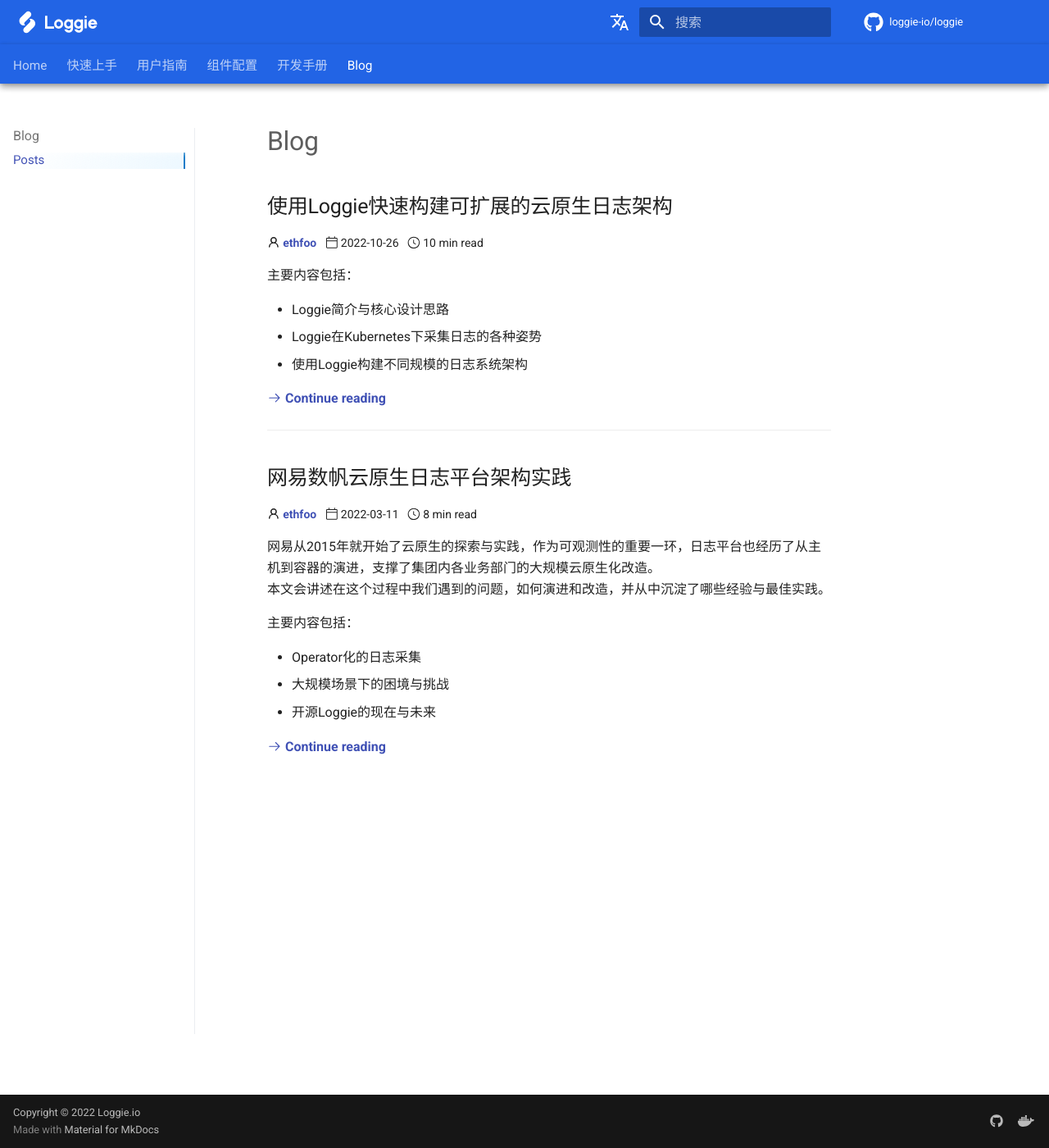
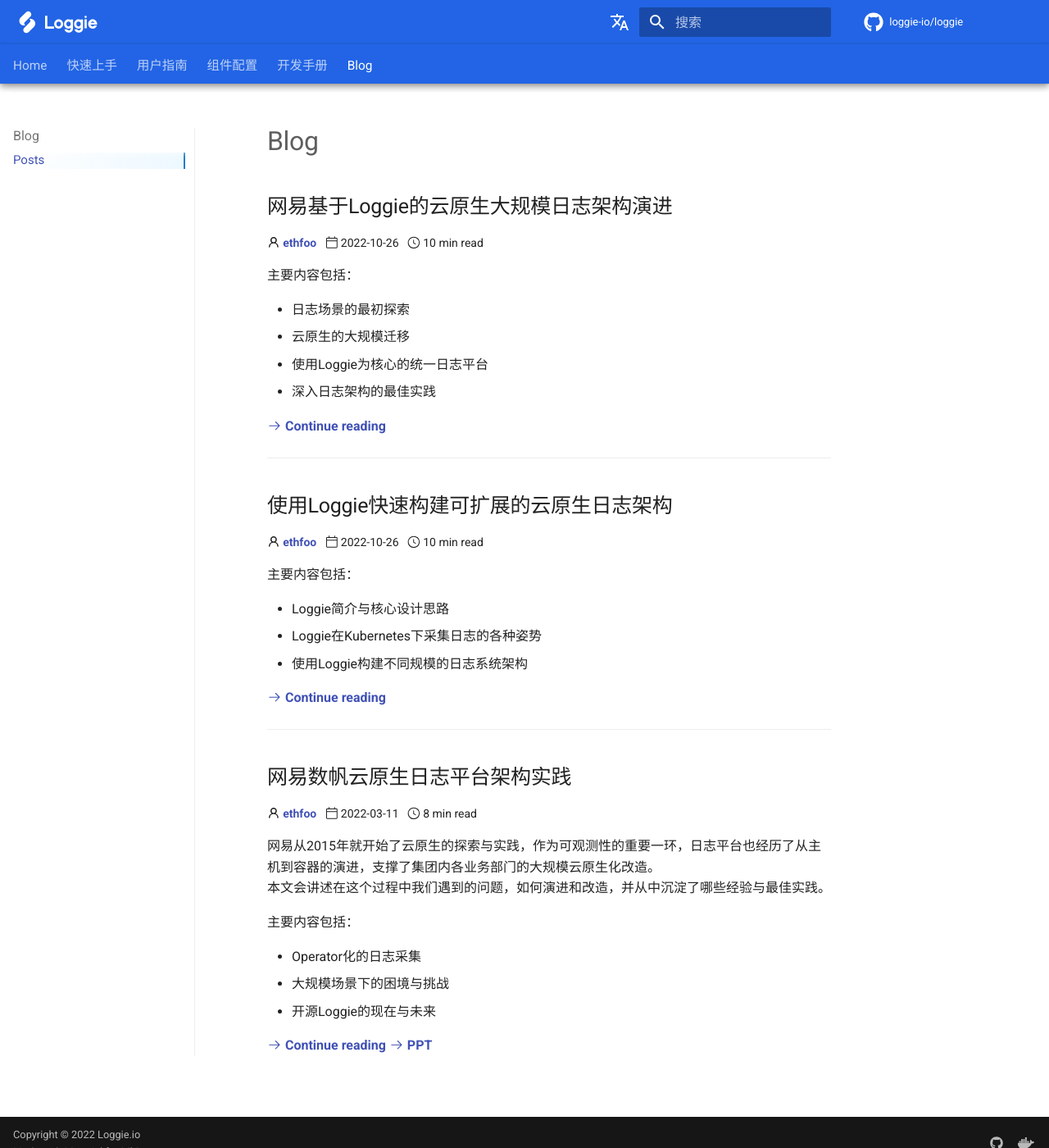
Before and after one commit to loggie-io/docs, an MkDocs documentation site: the page built from docs/blog/index.md, in a window 1280 px wide and 1400 px high. Shown: the whole window at 82% size. Built offline with MkDocs 1.6.1 and Material for MkDocs 9.7.7, drawn with Linux system fonts in a browser that asks for light colours; some web fonts are replaced; comment, search, counter and statistics services are not loaded.

Commit message:
Update index.md (#138)

```diff
--- a/docs/blog/index.md
+++ b/docs/blog/index.md
@@ -6,6 +6,30 @@
 </style>
 
 # Blog
+
+## 网易基于Loggie的云原生大规模日志架构演进
+
+<aside style="font-size: .7rem" markdown>
+<span>:octicons-person-16: [__ethfoo__] &nbsp;</span>
+<span>
+:octicons-calendar-24: 2022-10-26 &nbsp;
+:octicons-clock-24: 10 min read
+</span>
+</aside>
+
+主要内容包括：
+
+- 日志场景的最初探索
+- 云原生的大规模迁移
+- 使用Loggie为核心的统一日志平台
+- 深入日志架构的最佳实践
+
+  [:octicons-arrow-right-24: __Continue reading__](https://github.com/loggie-io/asserts/blob/main/ppt/%E7%BD%91%E6%98%93%E5%9F%BA%E4%BA%8ELoggie%E7%9A%84%E4%BA%91%E5%8E%9F%E7%94%9F%E5%A4%A7%E8%A7%84%E6%A8%A1%E6%97%A5%E5%BF%97%E6%9E%B6%E6%9E%84%E6%BC%94%E8%BF%9B.pdf)
+  [__ethfoo__]: https://github.com/ethfoo
+  [网易基于Loggie的云原生大规模日志架构演进]: (https://github.com/loggie-io/asserts/blob/main/ppt/%E7%BD%91%E6%98%93%E5%9F%BA%E4%BA%8ELoggie%E7%9A%84%E4%BA%91%E5%8E%9F%E7%94%9F%E5%A4%A7%E8%A7%84%E6%A8%A1%E6%97%A5%E5%BF%97%E6%9E%B6%E6%9E%84%E6%BC%94%E8%BF%9B.pdf)
+
+---
+
 
 ## 使用Loggie快速构建可扩展的云原生日志架构
 
@@ -49,5 +73,6 @@
 - 开源Loggie的现在与未来
 
   [:octicons-arrow-right-24: __Continue reading__](https://mp.weixin.qq.com/s/rtnBplSAdOzQmtYAtXrAqA)
+  [:octicons-arrow-right-24: __PPT__]([https://mp.weixin.qq.com/s/rtnBplSAdOzQmtYAtXrAqA](https://github.com/loggie-io/asserts/blob/main/ppt/%E7%BD%91%E6%98%93%E4%BA%91%E5%8E%9F%E7%94%9F%E6%97%A5%E5%BF%97%E5%B9%B3%E5%8F%B0%E7%9A%84%E6%9E%B6%E6%9E%84%E6%BC%94%E8%BF%9B%E4%B8%8E%E5%AE%9E%E8%B7%B5.pdf))
   [__ethfoo__]: https://github.com/ethfoo
   [网易数帆云原生日志平台架构实践]: (https://mp.weixin.qq.com/s/rtnBplSAdOzQmtYAtXrAqA)
```
